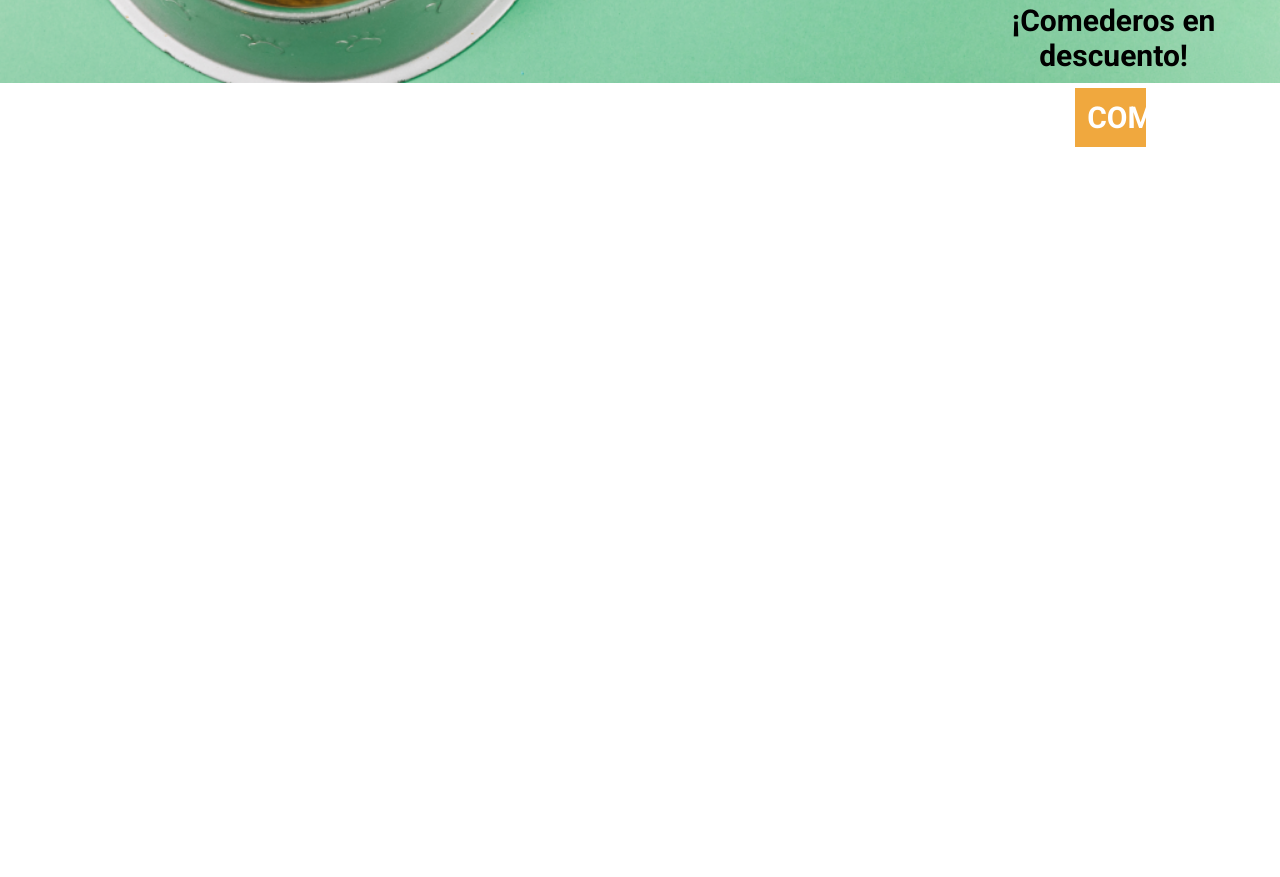
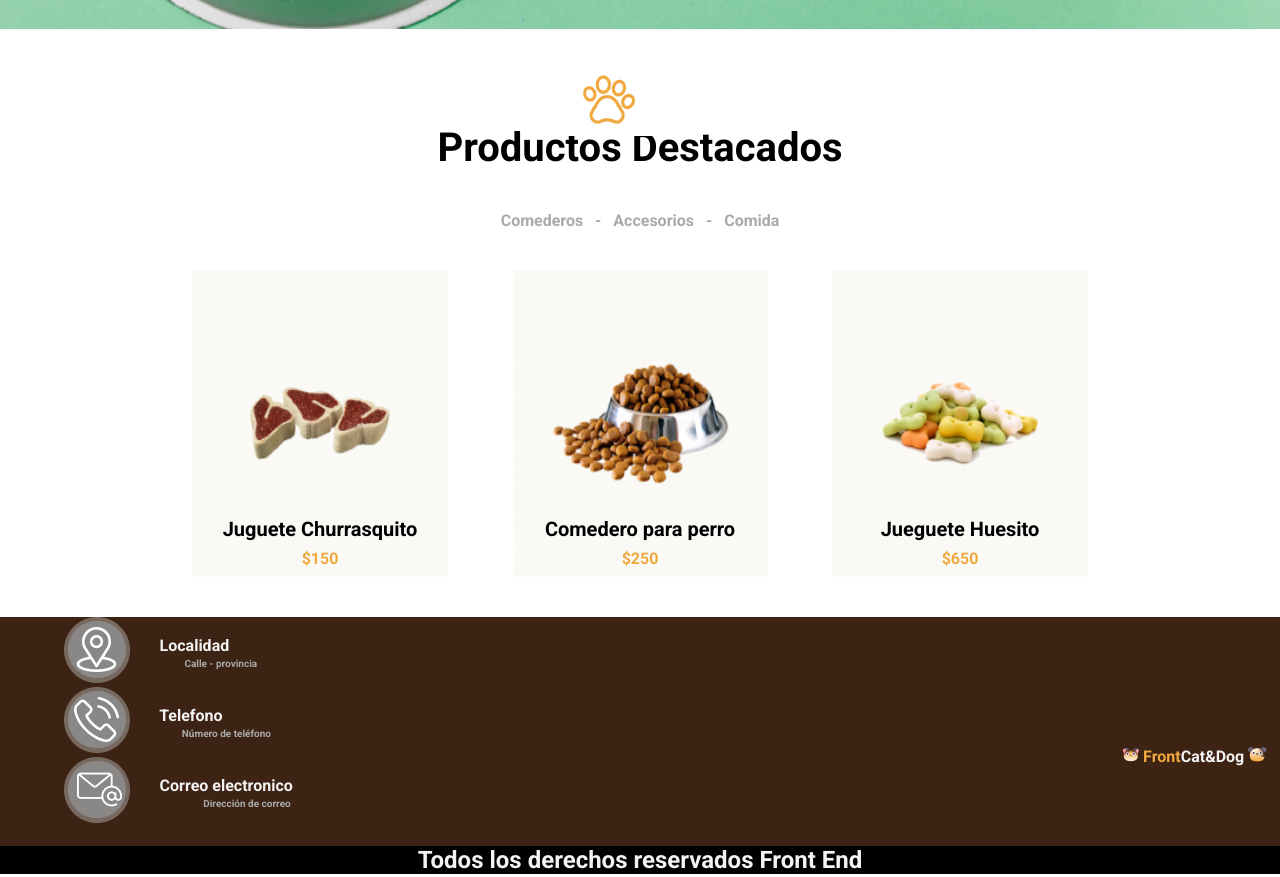
Before and after one commit to ZabdielSilvestre/Petshop2.0, a plain HTML site: page index.html in a window 1280 px wide. Shown: the part 647-1524 px from the top of the page. Drawn offline with Linux system fonts and the light colour scheme; a web font is replaced by a local one.

Commit message:
Terminando PETSHOP Maquetado

```diff
--- a/index.html
+++ b/index.html
@@ -19,9 +19,9 @@
             </ul>
         </section>
         <section class="header-contenedor-bot">
-            <p class="frontcatanddog"><img class="gatito" src="Cat.png" alt="Gatito">
+            <p class="frontcatanddog"><img src="Cat.png" alt="Gatito">
                 <span class="primer-logo">Front</span>Cat&Dog
-                <img class="gatito" src="Dog.png" alt="Perrito">
+                <img src="Dog.png" alt="Perrito">
             </p>
             <nav>
 
@@ -37,53 +37,68 @@
     <main>
 
         <div class="seccion-imagen-principal">
+
             <h1>¡Es un placer tenerte aquí!</h1>
             <p class="comederos">¡Comederos en descuento!</p>
             <p class="boton-comedor">comederos</p>
         </div>
 
+        <span class="patita"><img class="patitaimg" src="patita.png" alt="Patita"></span>
         <h2 class="productos-destacados"> Productos Destacados</h2>
-        <span class="menu-cac">Comederos - Accesorios - Comida</span>
+        <span class="menu-cac">Comederos   -   Accesorios   -   Comida</span>
+
+        <section class="juguetes">
+
             <section class="churrasquito">
-            <img src="churrasquito.png" alt="cgurrasquiti">
+                <img class="juguetes3"  src="churrasquito.png" alt="cgurrasquiti">
                 <p class="juguete1">Juguete Churrasquito</p>
                 <p id="precio">$150</p>
 
             </section>
-        <section class="comedor"><img src="comedero.png" alt="comedor">
+            <section class="comedor">
+                <img class="juguetes3" src="comedero.png" alt="comedor">
                 <p class="comedero1"> Comedero para perro</p>
                 <p id="precio">$250</p>
             </section>
-        <section class="huesito"><img src="Huesito.png" alt="huesito">
+
+            <section class="huesito">
+                <img class="juguetes3" src="Huesito.png" alt="huesito">
                 <p class="juguete2">Jueguete Huesito</p>
                 <p id="precio">$650</p>
+            </section>
+
         </section>
 
 
         <section class="listado-datos">
             <ul class="listado">
                 <li><img src="Icono.png" alt="localidad">
-                    <p>Localidad</p>Calle - provincia
+                    <span class="info">Localidad</span><span class="info2">Calle - provincia</span>
                 </li>
                 <li><img src="Icono2.png" alt="telefono">
-                    <p>Telefono</p> Número de teléfono
+                    <span class="info">Telefono</span> <span class="info2">Número de teléfono</span>
                 </li>
                 <li><img src="Icono3.png" alt="Correo">
-                    <p>Correo electronico</p>Dirección de correo
+                    <span class="info">Correo electronico</span><span class="info3">Dirección de correo</span>
                 </li>
-                <li>
-                    <p><img src="Cat.png" alt="Gatito">
+                <li class="LOGOFINAL">
+                    <span ><img src="Cat.png" alt="Gatito">
                         <span class="segundo-logo">Front</span>Cat&Dog
                         <img src="Dog.png" alt="Perrito">
-                    </p>
+                    </span>
                 </li>
             </ul>
+        </section>
 
-        </section>
     </main>
+
+
     <footer class="footer">
         <h2 class="h2-footer">Todos los derechos reservados Front End</h2>
     </footer>
+
+
+
 </body>
 
 </html>
--- a/styles.css
+++ b/styles.css
@@ -18,7 +18,7 @@
     position: relative;
     color: #f3f3f3;
     top: -.5vh;
-    font-size: 30px;
+    font-size: 10px;
     list-style: none; /*Borrar los puntos de los listados*/
 }
 .header-contenedor-bot{
@@ -27,16 +27,11 @@
 
 
 }
-.gatito{
-    width: 50px;
-    height: 50px;
+.patita{
     position: relative;
-    top: 15px;
-}
-
-.patita{
-    width: 50px;
-    height: 50px;
+    left: -2.5vw;
+    top: 1.5vh;
+    height: 50%;
 }
 .primer-logo{
     color:#3c2313;
@@ -44,7 +39,7 @@
 }
 .logo-base{
     color: #ffffff;
-    font-size: 40px;
+    font-size: 20px;
     font-weight: 700px;
     line-height: 23.44px;
     position: relative;
@@ -55,19 +50,20 @@
 }
 .menu23{
     position: relative;
-    top:-8px;
-    left:10px;
+    top:-2vh;
+    left:-3vw;
+    margin-left: 3vw;
 }
 
 .nav-links{
     display: flex;
     position: relative;
     flex-direction: row-reverse;
-    top:-55px;
+    top:-35px;
     list-style: none;
   color: #ffffff;
   font-weight: 400;
-  font-size: 35px;
+  font-size: 25px;
 
 
 
@@ -77,28 +73,28 @@ li{
     padding-right: 1vw ;
 }
 .frontcatanddog{
-font-size: 50px;
+font-size: 20px;
 padding-top: 4vh;
 padding-bottom: 1vh;
 margin-left: 1vw;
 
 }
 h1{
-    font-size: 50px;
+    font-size: 23px;
 text-align: center;
 display: flex;
 align-items: center;
 margin-top: 20vh;
-margin-left: 78vw;
+margin-left: 79vw;
 background-color: #ffffff;
-padding: 12px;
-width: 16.5%;
+padding: 10px;
+width: 15.5%;
 }
 .seccion-imagen-principal{
     display: flex;
     flex-direction: column;
     width: 100%;
-    height: 1520px;
+    height: 40vw;
     background-image: url('bowl-and-pet-daities-on-green-background 1 (1).png');
     background-size:contain;
     background-repeat: no-repeat;
@@ -118,30 +114,129 @@ width: 16.5%;
     background-color: #F0A83E;
     text-transform: uppercase;
     color: #ffffff;
-    font-size: 30px;
-    padding: 12px;
+    font-size: 15px;
+    padding: 9px;
     margin-left: 84vw;
     margin-top: 15px;
     width: 5.5vw;
 
 
 }
+.patita{
+    display: flex;
+    justify-content: center;
+    margin-top: 3vh;
+
+}
 ul{
     color:#3c2313;
 }
-footer{
-    background-color:#F0A83E;
-}
+
 .listado-datos{
     background-color: #3c2313;
-    margin-bottom: 2vh;
+
 }
 .listado{
+    display: flex;
+    flex-direction: column;
+    margin-left: 4vw;
+    list-style: none;
     color:#f3f3f3
+
+
 }
 .segundo-logo{
     color:#F0A83E;
 }
+
+.productos-destacados{
+    font-size: 40px;
+    display: flex;
+    justify-content: center;
+
+}
+.menu-cac{
+    display: flex;
+    margin-top: 5vh;
+    justify-content: center;
+    color: darkgray;
+}
+.juguetes{
+    margin-top: 5vh;
+    display: flex;
+    flex-wrap: wrap;
+    justify-content: center;
+    margin-bottom: 5vh;
+
+}
+.patitaimg{
+
+    width: 7vw;
+}
+.churrasquito{
+    margin-right: 5vw;
+}
+.huesito{
+    margin-left: 5vw;
+}
+.juguete1{
+    position: relative;
+    bottom: 8vh;
+    text-align: center;
+    font-size: 20px;
+}
+.comedero1{
+    position: relative;
+    bottom: 8vh;
+    text-align: center;
+    font-size: 20px;
+}
+.juguete2{
+    position: relative;
+    bottom: 8vh;
+    text-align: center;
+    font-size: 20px;
+}
+.juguetes3{
+
+    height: 100%;
+    width: 20vw;
+}
+#precio{
+    position: relative;
+    bottom: 7vh;
+    color: #F0A83E;
+    text-align: center;
+}
+.info{
+    position: relative;
+    bottom: 4vh;
+    left: 2vw;
+}
+.info2{
+    position: relative;
+    bottom: 2vh;
+    right: 1.5vw;
+    font-size: 10px;
+    color: darkgray;
+}
+.info3{
+    position: relative;
+    bottom: 2vh;
+    right: 5vw;
+    font-size: 10px;
+    color: darkgray;
+}
+.LOGOFINAL{
+display: flex;
+justify-content: flex-end;
+position: relative;
+bottom: 10vh;
+}
 .h2-footer{
     text-align: center;
+    color: #f3f3f3;
 }
+footer{
+    background-color:black;
+}
```
Lines whose indentation alone changed are shown as unchanged.
